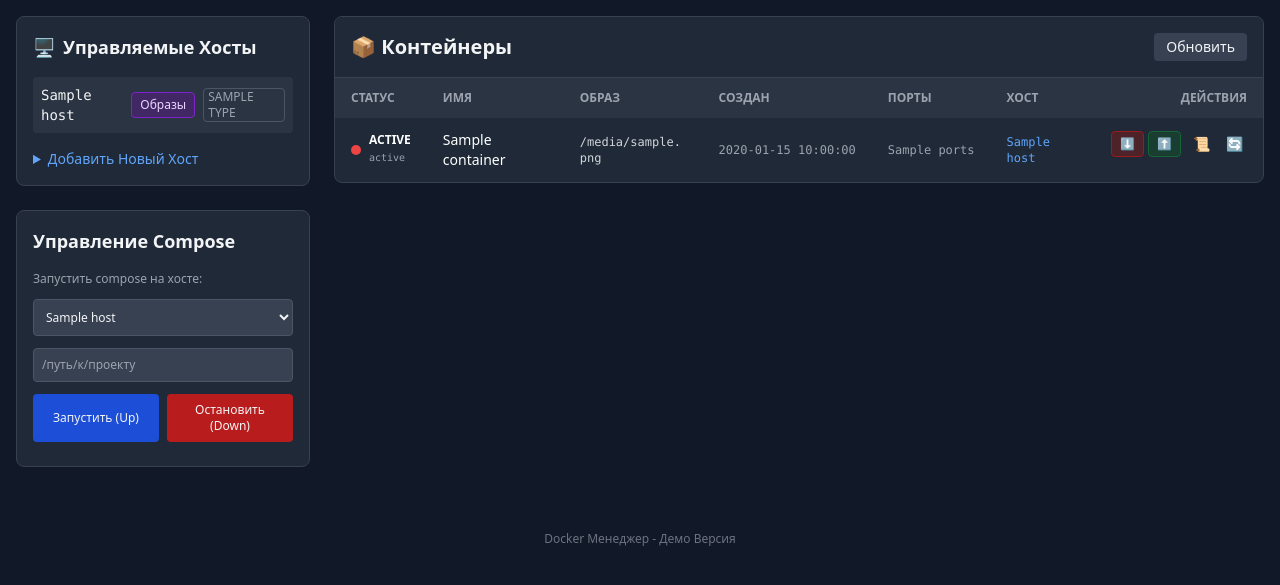
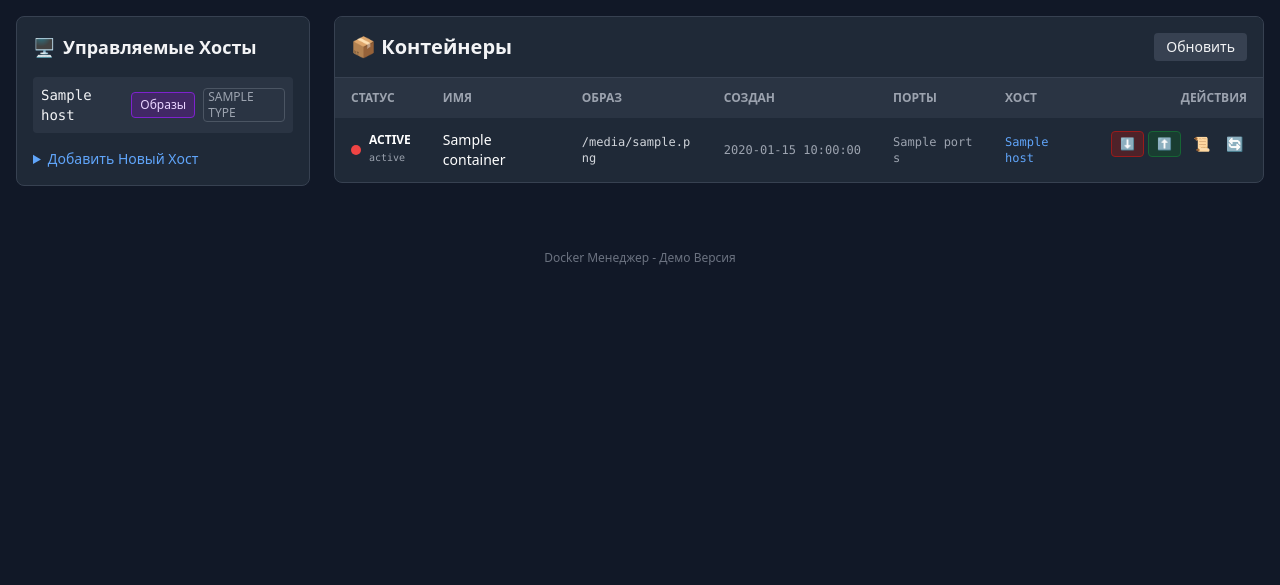
Before and after one commit to raflol33/docker_checker, a FastAPI app: template app/templates/index.html in a window 1280 px wide. Shown: the part 61-646 px from the top of the page. Run offline with FastAPI, Linux system fonts and the light colour scheme; the template is opened without the code that fills it: most values are stand-ins (such as "Sample title", 1, 10 or a date in 2020); some libraries are stand-ins or nearby versions.

Commit message:
new_vesion

```diff
--- a/app/templates/index.html
+++ b/app/templates/index.html
@@ -48,26 +48,7 @@
             </details>
         </div>
 
-        <div class="bg-gray-800 p-4 rounded-lg border border-gray-700">
-            <h2 class="text-lg font-bold mb-4">Управление Compose</h2>
-            <form hx-post="/compose/submit" hx-target="#compose-result" class="space-y-3">
-                <p class="text-xs text-gray-400">Запустить compose на хосте:</p>
-                <select name="host_name" class="w-full bg-gray-700 rounded p-2 text-xs border border-gray-600" required>
-                    {% for host in hosts %}
-                    <option value="{{host.name}}">{{host.name}}</option>
-                    {% endfor %}
-                </select>
-                <input type="text" name="path" placeholder="/путь/к/проекту"
-                    class="w-full bg-gray-700 rounded p-2 text-xs border border-gray-600" required>
-                <div class="flex gap-2">
-                    <button hx-post="/compose/action" hx-include="closest form" hx-vals='{"action": "up"}'
-                        class="flex-1 bg-blue-700 hover:bg-blue-600 p-2 rounded text-xs">Запустить (Up)</button>
-                    <button hx-post="/compose/action" hx-include="closest form" hx-vals='{"action": "down"}'
-                        class="flex-1 bg-red-700 hover:bg-red-600 p-2 rounded text-xs">Остановить (Down)</button>
-                </div>
-            </form>
-            <div id="compose-result" class="mt-2 text-xs text-gray-300 font-mono break-all"></div>
-        </div>
+
     </div>
 
     <!-- Main Content / Containers -->
@@ -127,7 +108,7 @@
                             <td class="px-4 py-3 text-gray-400 text-xs font-mono whitespace-nowrap">
                                 {{ c.created }}
                             </td>
-                            <td class="px-4 py-3 text-gray-400 text-xs font-mono max-w-[200px] truncate"
+                            <td class="px-4 py-3 text-gray-400 text-xs font-mono whitespace-normal break-all"
                                 title="{{ c.ports }}">
                                 {{ c.ports }}
                             </td>
```
